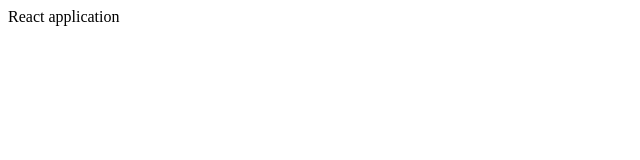
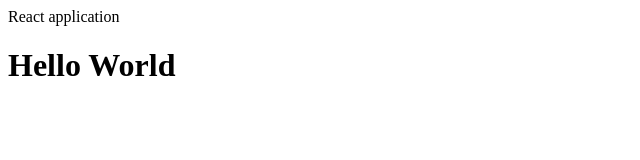
Before and after one commit to rama013/ReactJS, a website: page index.html in a window 1280 px wide. Shown: the whole page, without its empty margins (0-640 px from the left). Drawn offline with Linux system fonts and the light colour scheme.

Commit message:
added packagr-lock.json

```diff
--- a/index.html
+++ b/index.html
@@ -7,6 +7,7 @@
     <title>React App</title>
 </head>
 <body>
-    <head>React application</head>
+    <header>React application</header>
+	<h1> Hello World</h1>
 </body>
 </html>
```
Also changed, not shown: 2 other files.
